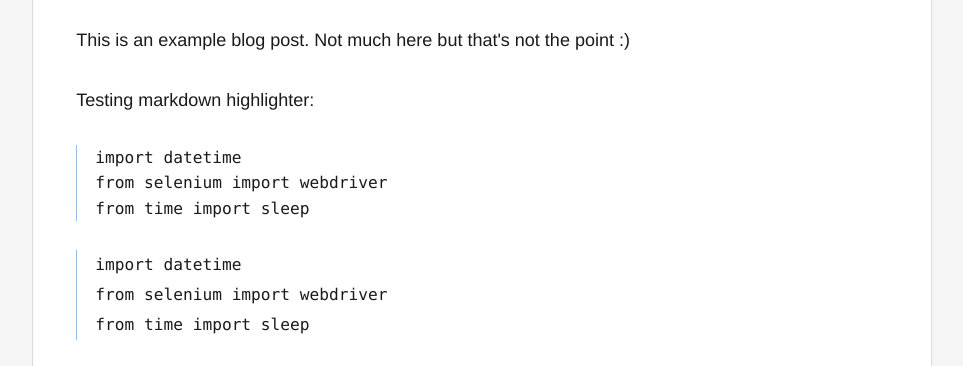
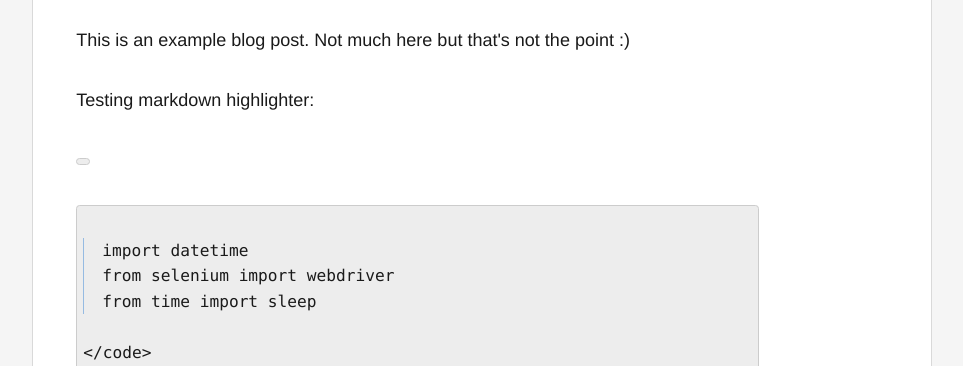
Before and after one commit to gitter-badger/alexjj.com, a plain HTML site: page blog/2016/2/first-post/index.html in a window 1280 px wide. Shown: the part 400-766 px from the top of the page, without its empty margins (158-1121 px from the left). Drawn offline with Linux system fonts and the light colour scheme; a script that the page names is missing.

Commit message:
Synchronized build

```diff
--- a/blog/2016/2/first-post/index.html
+++ b/blog/2016/2/first-post/index.html
@@ -42,14 +42,13 @@
     </small></p>
   <p>This is an example blog post.  Not much here but that's not the point :)</p>
 <p>Testing markdown highlighter:</p>
-<pre>
+<p><code></p>
+<p><pre>
 import datetime
 from selenium import webdriver
 from time import sleep
-</pre><pre><code>import datetime
-from selenium import webdriver
-from time import sleep
-</code></pre>
+</pre>
+&lt;/code&gt;</p>
 <pre><code>code with no highlighting: &lt;pre&gt;
 import datetime
 from selenium import webdriver
```
